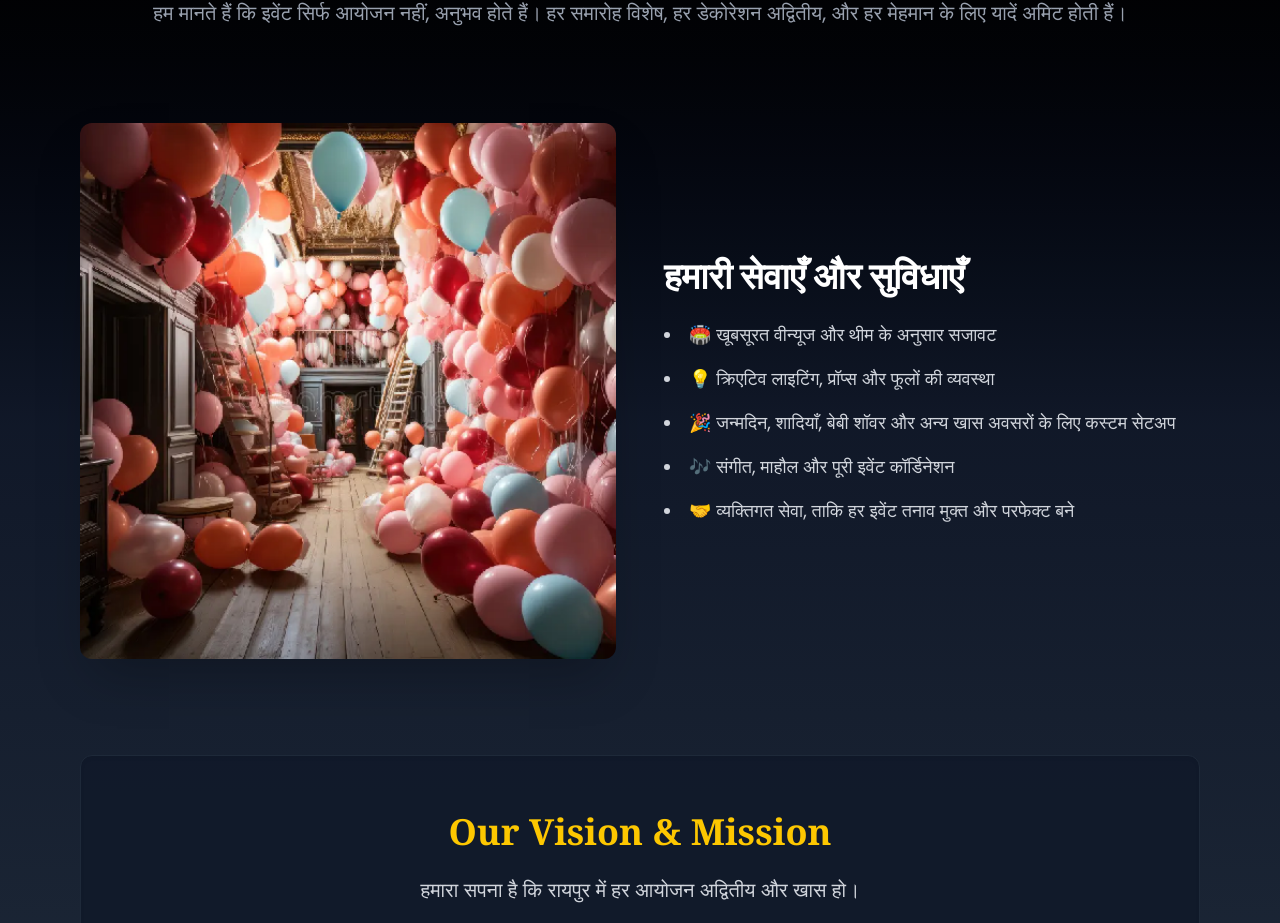
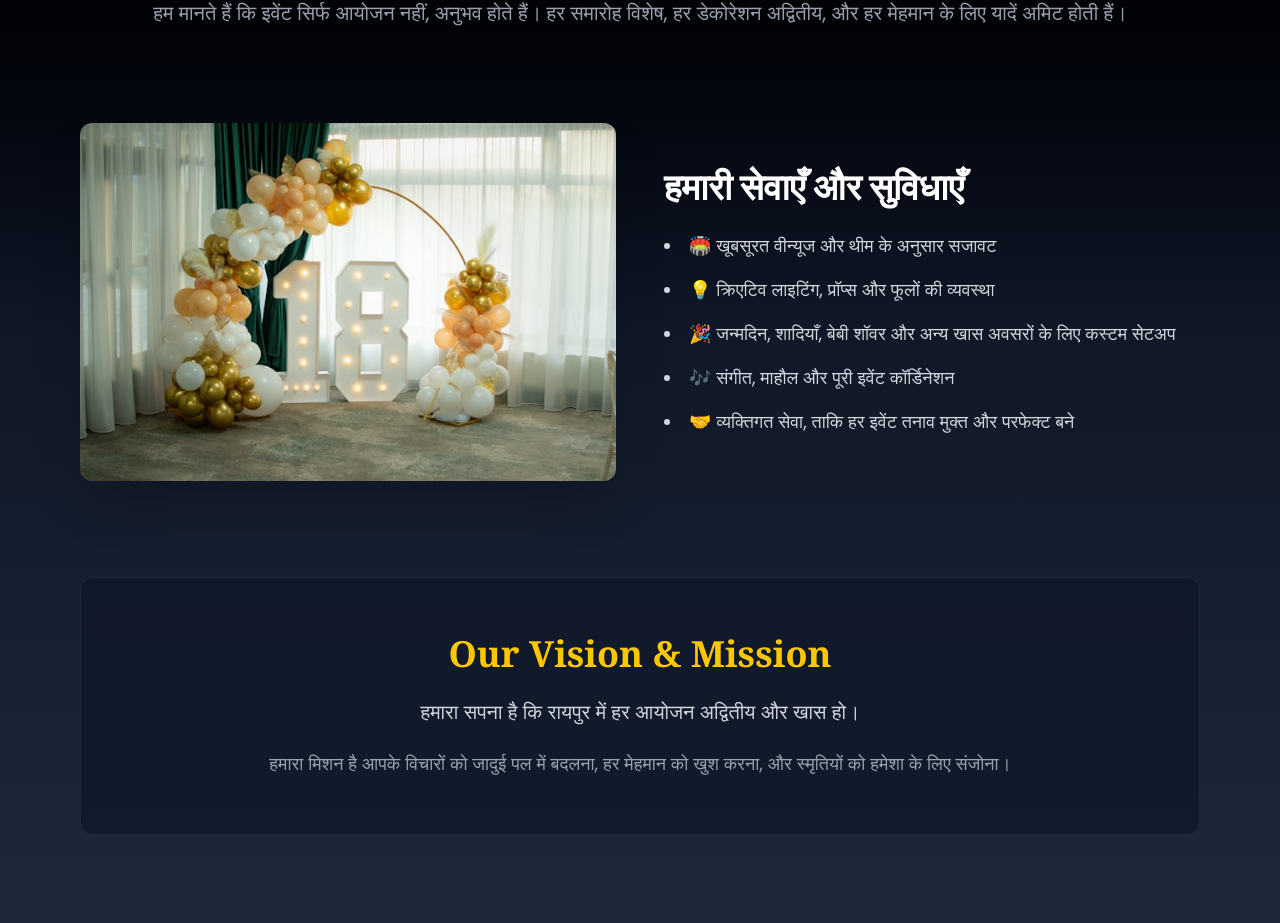
Before and after one commit to myselfcodr/soni-blissful-events, a React (Vite) app: page /about in a window 1280 px wide. Shown: the part 978-1901 px from the top of the page. Built offline with nearby package versions, Linux system fonts and the light colour scheme; no server answers.

Commit message:
update all change

```diff
--- a/src/Pages/About/EliteArenaStory.jsx
+++ b/src/Pages/About/EliteArenaStory.jsx
@@ -61,7 +61,7 @@ const EliteArenaStory = () => {
       >
         <motion.img
           variants={fadeUpVariant}
-          src="/EventsImg/id5.png"
+          src="/MomentsImg/id1.jpg"
           alt="Soni Blissful Events Facility"
           className="rounded-xl shadow-2xl w-full h-auto object-cover"
         />
```
